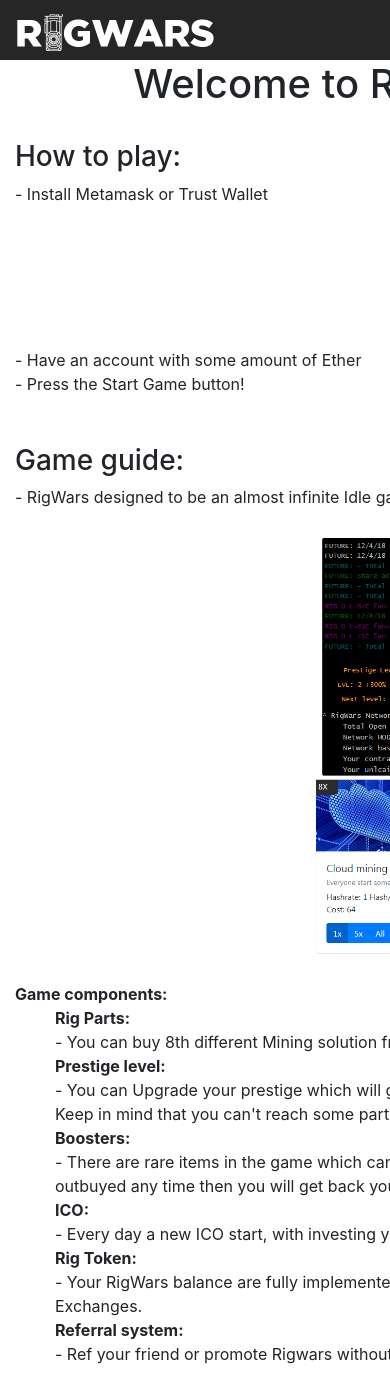
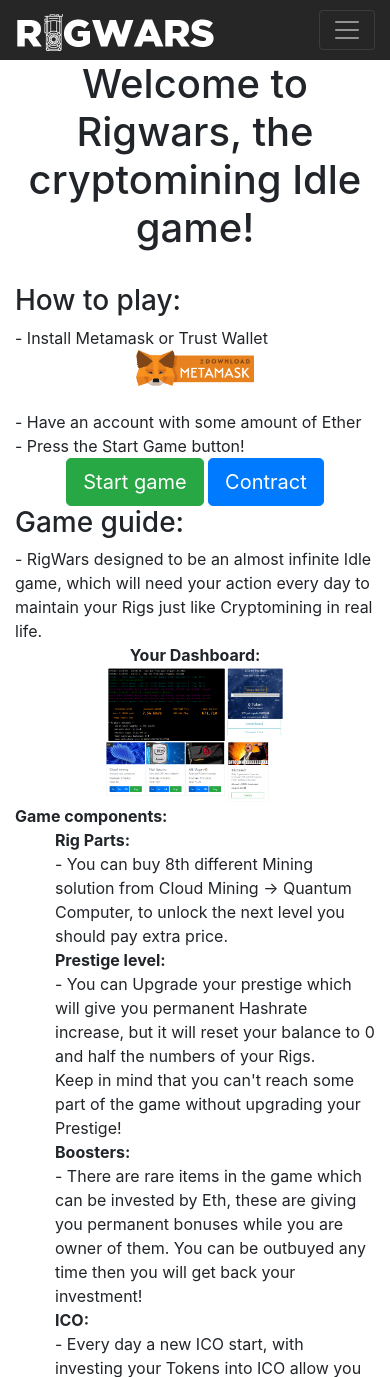
Before and after one commit to valamidev/version2, a PHP site: page / in a window 390 px wide; the page is wider, and only the part inside the window is pictured. Shown: the top 1377 px of that part. Run offline with PHP 8.4, Linux system fonts and the light colour scheme; some libraries are stand-ins or nearby versions.

Commit message:
Some mobile,tablet support
Some mobile,tablet support

```diff
--- a/css/style.css
+++ b/css/style.css
@@ -378,11 +378,6 @@ table.light tr td {
 
 
 
-body{
-    min-width:1213px;        /* Suppose you want minimum width of 1000px */
-    width: auto !important;  /* Firefox will set width as auto */
- }
-
 
  .btn-console
  {
--- a/index.html
+++ b/index.html
@@ -71,7 +71,7 @@
      <div class="container">
 
                 <div class="row">
-                  <div class="minestat col-8">
+                  <div class="minestat col-xl-8">
                      <div class="mining-anim">
                       <div class="console-text">
 
@@ -131,7 +131,7 @@
 
 
                   </div>
-                                 <div  class="col-4">
+                                 <div  class="col-xl-4 col-md-5">
                                       <div class="ico_box">
                                           <h5>ICO of the day:</h5>
                                           <h6>Daily SALE is live, ends in</h6>
```
